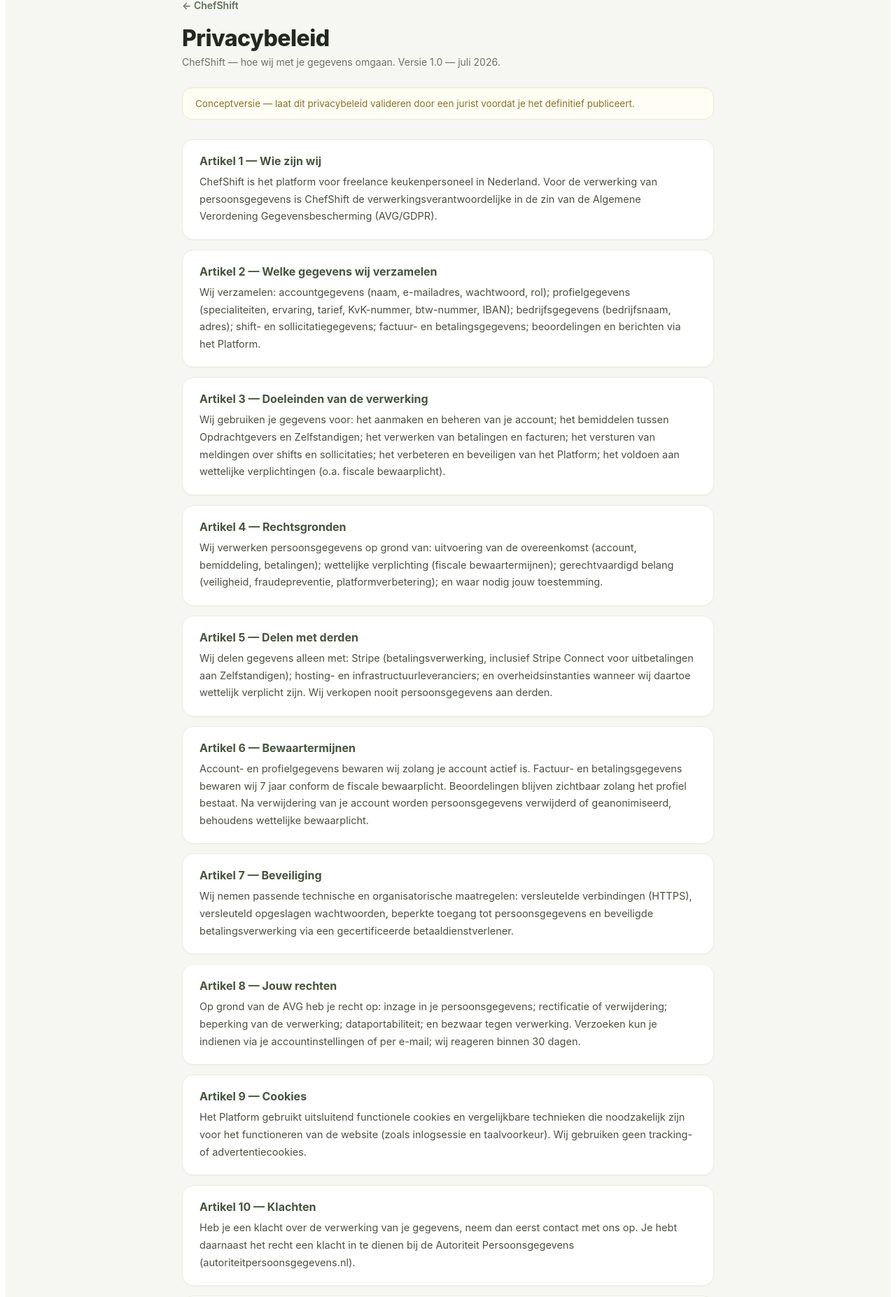
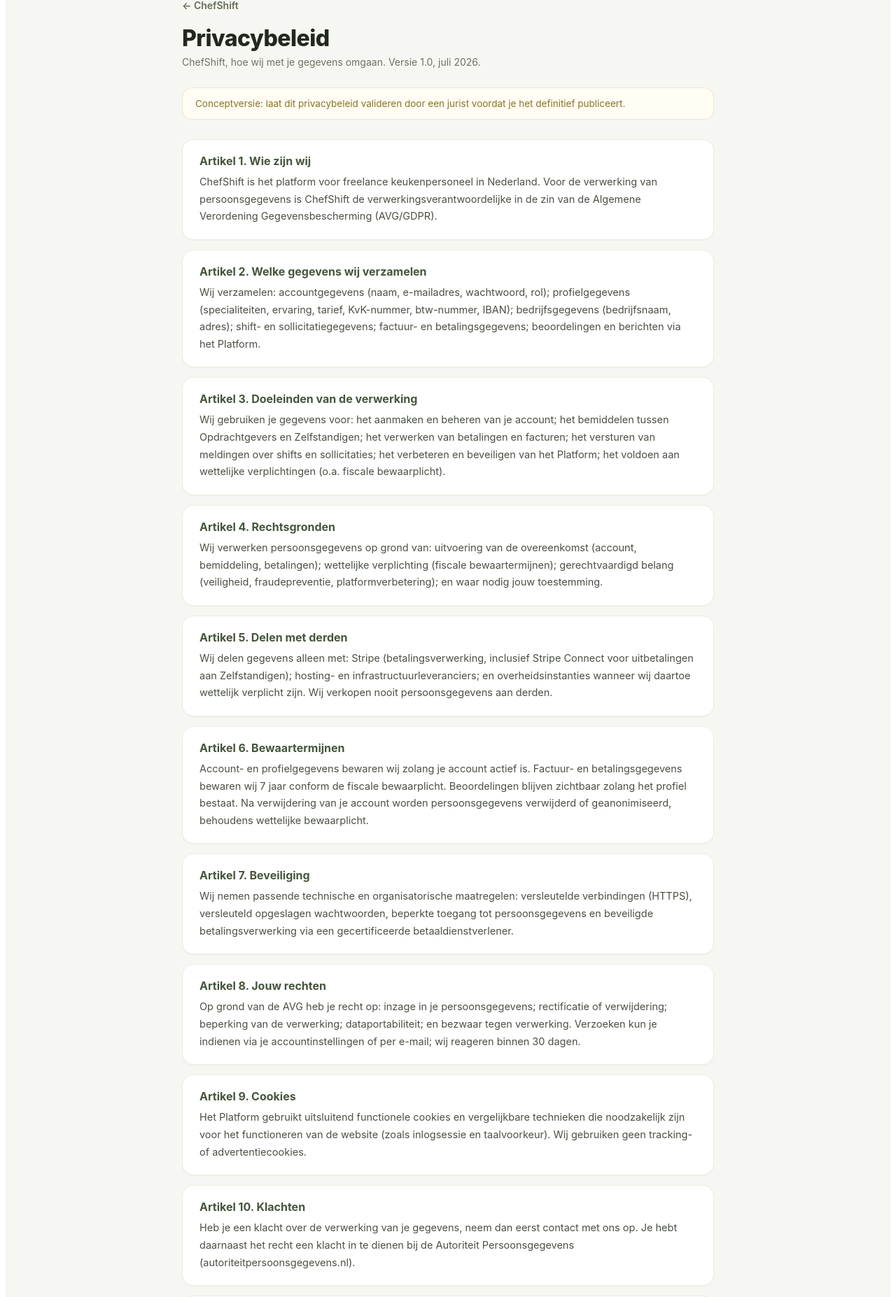
Before and after one commit to Rodisteph/chefshift, a Next.js app: page /privacy in a window 1280 px wide. Shown: the part 59-1913 px from the top of the page at 70% size. Built offline with nearby package versions, Linux system fonts and the light colour scheme.

Commit message:
Privacy: remove em dashes

```diff
--- a/src/app/privacy/page.tsx
+++ b/src/app/privacy/page.tsx
@@ -3,36 +3,36 @@ import { useT } from '../../lib/i18n'
 
 const artikelen: Record<'nl' | 'en', { titre: string; tekst: string }[]> = {
   nl: [
-    { titre: 'Artikel 1 — Wie zijn wij', tekst: 'ChefShift is het platform voor freelance keukenpersoneel in Nederland. Voor de verwerking van persoonsgegevens is ChefShift de verwerkingsverantwoordelijke in de zin van de Algemene Verordening Gegevensbescherming (AVG/GDPR).' },
-    { titre: 'Artikel 2 — Welke gegevens wij verzamelen', tekst: 'Wij verzamelen: accountgegevens (naam, e-mailadres, wachtwoord, rol); profielgegevens (specialiteiten, ervaring, tarief, KvK-nummer, btw-nummer, IBAN); bedrijfsgegevens (bedrijfsnaam, adres); shift- en sollicitatiegegevens; factuur- en betalingsgegevens; beoordelingen en berichten via het Platform.' },
-    { titre: 'Artikel 3 — Doeleinden van de verwerking', tekst: 'Wij gebruiken je gegevens voor: het aanmaken en beheren van je account; het bemiddelen tussen Opdrachtgevers en Zelfstandigen; het verwerken van betalingen en facturen; het versturen van meldingen over shifts en sollicitaties; het verbeteren en beveiligen van het Platform; het voldoen aan wettelijke verplichtingen (o.a. fiscale bewaarplicht).' },
-    { titre: 'Artikel 4 — Rechtsgronden', tekst: 'Wij verwerken persoonsgegevens op grond van: uitvoering van de overeenkomst (account, bemiddeling, betalingen); wettelijke verplichting (fiscale bewaartermijnen); gerechtvaardigd belang (veiligheid, fraudepreventie, platformverbetering); en waar nodig jouw toestemming.' },
-    { titre: 'Artikel 5 — Delen met derden', tekst: 'Wij delen gegevens alleen met: Stripe (betalingsverwerking, inclusief Stripe Connect voor uitbetalingen aan Zelfstandigen); hosting- en infrastructuurleveranciers; en overheidsinstanties wanneer wij daartoe wettelijk verplicht zijn. Wij verkopen nooit persoonsgegevens aan derden.' },
-    { titre: 'Artikel 6 — Bewaartermijnen', tekst: 'Account- en profielgegevens bewaren wij zolang je account actief is. Factuur- en betalingsgegevens bewaren wij 7 jaar conform de fiscale bewaarplicht. Beoordelingen blijven zichtbaar zolang het profiel bestaat. Na verwijdering van je account worden persoonsgegevens verwijderd of geanonimiseerd, behoudens wettelijke bewaarplicht.' },
-    { titre: 'Artikel 7 — Beveiliging', tekst: 'Wij nemen passende technische en organisatorische maatregelen: versleutelde verbindingen (HTTPS), versleuteld opgeslagen wachtwoorden, beperkte toegang tot persoonsgegevens en beveiligde betalingsverwerking via een gecertificeerde betaaldienstverlener.' },
-    { titre: 'Artikel 8 — Jouw rechten', tekst: 'Op grond van de AVG heb je recht op: inzage in je persoonsgegevens; rectificatie of verwijdering; beperking van de verwerking; dataportabiliteit; en bezwaar tegen verwerking. Verzoeken kun je indienen via je accountinstellingen of per e-mail; wij reageren binnen 30 dagen.' },
-    { titre: 'Artikel 9 — Cookies', tekst: 'Het Platform gebruikt uitsluitend functionele cookies en vergelijkbare technieken die noodzakelijk zijn voor het functioneren van de website (zoals inlogsessie en taalvoorkeur). Wij gebruiken geen tracking- of advertentiecookies.' },
-    { titre: 'Artikel 10 — Klachten', tekst: 'Heb je een klacht over de verwerking van je gegevens, neem dan eerst contact met ons op. Je hebt daarnaast het recht een klacht in te dienen bij de Autoriteit Persoonsgegevens (autoriteitpersoonsgegevens.nl).' },
-    { titre: 'Artikel 11 — Wijzigingen', tekst: 'Wij kunnen dit privacybeleid wijzigen. De meest recente versie staat altijd op deze pagina. Bij ingrijpende wijzigingen informeren wij actieve gebruikers per e-mail. Versie 1.0 — juli 2026.' }
+    { titre: 'Artikel 1. Wie zijn wij', tekst: 'ChefShift is het platform voor freelance keukenpersoneel in Nederland. Voor de verwerking van persoonsgegevens is ChefShift de verwerkingsverantwoordelijke in de zin van de Algemene Verordening Gegevensbescherming (AVG/GDPR).' },
+    { titre: 'Artikel 2. Welke gegevens wij verzamelen', tekst: 'Wij verzamelen: accountgegevens (naam, e-mailadres, wachtwoord, rol); profielgegevens (specialiteiten, ervaring, tarief, KvK-nummer, btw-nummer, IBAN); bedrijfsgegevens (bedrijfsnaam, adres); shift- en sollicitatiegegevens; factuur- en betalingsgegevens; beoordelingen en berichten via het Platform.' },
+    { titre: 'Artikel 3. Doeleinden van de verwerking', tekst: 'Wij gebruiken je gegevens voor: het aanmaken en beheren van je account; het bemiddelen tussen Opdrachtgevers en Zelfstandigen; het verwerken van betalingen en facturen; het versturen van meldingen over shifts en sollicitaties; het verbeteren en beveiligen van het Platform; het voldoen aan wettelijke verplichtingen (o.a. fiscale bewaarplicht).' },
+    { titre: 'Artikel 4. Rechtsgronden', tekst: 'Wij verwerken persoonsgegevens op grond van: uitvoering van de overeenkomst (account, bemiddeling, betalingen); wettelijke verplichting (fiscale bewaartermijnen); gerechtvaardigd belang (veiligheid, fraudepreventie, platformverbetering); en waar nodig jouw toestemming.' },
+    { titre: 'Artikel 5. Delen met derden', tekst: 'Wij delen gegevens alleen met: Stripe (betalingsverwerking, inclusief Stripe Connect voor uitbetalingen aan Zelfstandigen); hosting- en infrastructuurleveranciers; en overheidsinstanties wanneer wij daartoe wettelijk verplicht zijn. Wij verkopen nooit persoonsgegevens aan derden.' },
+    { titre: 'Artikel 6. Bewaartermijnen', tekst: 'Account- en profielgegevens bewaren wij zolang je account actief is. Factuur- en betalingsgegevens bewaren wij 7 jaar conform de fiscale bewaarplicht. Beoordelingen blijven zichtbaar zolang het profiel bestaat. Na verwijdering van je account worden persoonsgegevens verwijderd of geanonimiseerd, behoudens wettelijke bewaarplicht.' },
+    { titre: 'Artikel 7. Beveiliging', tekst: 'Wij nemen passende technische en organisatorische maatregelen: versleutelde verbindingen (HTTPS), versleuteld opgeslagen wachtwoorden, beperkte toegang tot persoonsgegevens en beveiligde betalingsverwerking via een gecertificeerde betaaldienstverlener.' },
+    { titre: 'Artikel 8. Jouw rechten', tekst: 'Op grond van de AVG heb je recht op: inzage in je persoonsgegevens; rectificatie of verwijdering; beperking van de verwerking; dataportabiliteit; en bezwaar tegen verwerking. Verzoeken kun je indienen via je accountinstellingen of per e-mail; wij reageren binnen 30 dagen.' },
+    { titre: 'Artikel 9. Cookies', tekst: 'Het Platform gebruikt uitsluitend functionele cookies en vergelijkbare technieken die noodzakelijk zijn voor het functioneren van de website (zoals inlogsessie en taalvoorkeur). Wij gebruiken geen tracking- of advertentiecookies.' },
+    { titre: 'Artikel 10. Klachten', tekst: 'Heb je een klacht over de verwerking van je gegevens, neem dan eerst contact met ons op. Je hebt daarnaast het recht een klacht in te dienen bij de Autoriteit Persoonsgegevens (autoriteitpersoonsgegevens.nl).' },
+    { titre: 'Artikel 11. Wijzigingen', tekst: 'Wij kunnen dit privacybeleid wijzigen. De meest recente versie staat altijd op deze pagina. Bij ingrijpende wijzigingen informeren wij actieve gebruikers per e-mail. Versie 1.0, juli 2026.' }
   ],
   en: [
-    { titre: 'Article 1 — Who we are', tekst: 'ChefShift is the marketplace for freelance kitchen staff in the Netherlands. For the processing of personal data, ChefShift is the data controller within the meaning of the General Data Protection Regulation (GDPR).' },
-    { titre: 'Article 2 — What data we collect', tekst: 'We collect: account data (name, email address, password, role); profile data (specialties, experience, rate, KvK number, VAT number, IBAN); business data (company name, address); shift and application data; invoice and payment data; reviews and messages sent via the Platform.' },
-    { titre: 'Article 3 — Purposes of processing', tekst: 'We use your data for: creating and managing your account; intermediation between Clients and Freelancers; processing payments and invoices; sending notifications about shifts and applications; improving and securing the Platform; and complying with legal obligations (including tax retention requirements).' },
-    { titre: 'Article 4 — Legal bases', tekst: 'We process personal data on the basis of: performance of the contract (account, intermediation, payments); legal obligation (tax retention periods); legitimate interest (security, fraud prevention, platform improvement); and, where required, your consent.' },
-    { titre: 'Article 5 — Sharing with third parties', tekst: 'We only share data with: Stripe (payment processing, including Stripe Connect for payouts to Freelancers); hosting and infrastructure providers; and public authorities where we are legally required to do so. We never sell personal data to third parties.' },
-    { titre: 'Article 6 — Retention periods', tekst: 'Account and profile data is kept while your account is active. Invoice and payment data is retained for 7 years in accordance with tax retention obligations. Reviews remain visible while the profile exists. After deletion of your account, personal data is deleted or anonymised, except where legal retention obligations apply.' },
-    { titre: 'Article 7 — Security', tekst: 'We take appropriate technical and organisational measures: encrypted connections (HTTPS), encrypted storage of passwords, restricted access to personal data, and secure payment processing via a certified payment service provider.' },
-    { titre: 'Article 8 — Your rights', tekst: 'Under the GDPR you have the right to: access your personal data; rectification or deletion; restriction of processing; data portability; and objection to processing. You can submit requests via your account settings or by email; we respond within 30 days.' },
-    { titre: 'Article 9 — Cookies', tekst: 'The Platform only uses functional cookies and similar techniques that are necessary for the website to function (such as login session and language preference). We do not use tracking or advertising cookies.' },
-    { titre: 'Article 10 — Complaints', tekst: 'If you have a complaint about the processing of your data, please contact us first. You also have the right to file a complaint with the Dutch Data Protection Authority (Autoriteit Persoonsgegevens, autoriteitpersoonsgegevens.nl).' },
-    { titre: 'Article 11 — Changes', tekst: 'We may amend this privacy policy. The most recent version is always available on this page. In case of significant changes, we will inform active users by email. Version 1.0 — July 2026.' }
+    { titre: 'Article 1. Who we are', tekst: 'ChefShift is the marketplace for freelance kitchen staff in the Netherlands. For the processing of personal data, ChefShift is the data controller within the meaning of the General Data Protection Regulation (GDPR).' },
+    { titre: 'Article 2. What data we collect', tekst: 'We collect: account data (name, email address, password, role); profile data (specialties, experience, rate, KvK number, VAT number, IBAN); business data (company name, address); shift and application data; invoice and payment data; reviews and messages sent via the Platform.' },
+    { titre: 'Article 3. Purposes of processing', tekst: 'We use your data for: creating and managing your account; intermediation between Clients and Freelancers; processing payments and invoices; sending notifications about shifts and applications; improving and securing the Platform; and complying with legal obligations (including tax retention requirements).' },
+    { titre: 'Article 4. Legal bases', tekst: 'We process personal data on the basis of: performance of the contract (account, intermediation, payments); legal obligation (tax retention periods); legitimate interest (security, fraud prevention, platform improvement); and, where required, your consent.' },
+    { titre: 'Article 5. Sharing with third parties', tekst: 'We only share data with: Stripe (payment processing, including Stripe Connect for payouts to Freelancers); hosting and infrastructure providers; and public authorities where we are legally required to do so. We never sell personal data to third parties.' },
+    { titre: 'Article 6. Retention periods', tekst: 'Account and profile data is kept while your account is active. Invoice and payment data is retained for 7 years in accordance with tax retention obligations. Reviews remain visible while the profile exists. After deletion of your account, personal data is deleted or anonymised, except where legal retention obligations apply.' },
+    { titre: 'Article 7. Security', tekst: 'We take appropriate technical and organisational measures: encrypted connections (HTTPS), encrypted storage of passwords, restricted access to personal data, and secure payment processing via a certified payment service provider.' },
+    { titre: 'Article 8. Your rights', tekst: 'Under the GDPR you have the right to: access your personal data; rectification or deletion; restriction of processing; data portability; and objection to processing. You can submit requests via your account settings or by email; we respond within 30 days.' },
+    { titre: 'Article 9. Cookies', tekst: 'The Platform only uses functional cookies and similar techniques that are necessary for the website to function (such as login session and language preference). We do not use tracking or advertising cookies.' },
+    { titre: 'Article 10. Complaints', tekst: 'If you have a complaint about the processing of your data, please contact us first. You also have the right to file a complaint with the Dutch Data Protection Authority (Autoriteit Persoonsgegevens, autoriteitpersoonsgegevens.nl).' },
+    { titre: 'Article 11. Changes', tekst: 'We may amend this privacy policy. The most recent version is always available on this page. In case of significant changes, we will inform active users by email. Version 1.0, July 2026.' }
   ]
 }
 
 const titres = {
-  nl: { h1: 'Privacybeleid', sub: 'ChefShift — hoe wij met je gegevens omgaan. Versie 1.0 — juli 2026.', disclaimer: 'Conceptversie — laat dit privacybeleid valideren door een jurist voordat je het definitief publiceert.' },
-  en: { h1: 'Privacy Policy', sub: 'ChefShift — how we handle your data. Version 1.0 — July 2026.', disclaimer: 'Draft version — have this privacy policy validated by a lawyer before publishing it definitively.' }
+  nl: { h1: 'Privacybeleid', sub: 'ChefShift, hoe wij met je gegevens omgaan. Versie 1.0, juli 2026.', disclaimer: 'Conceptversie: laat dit privacybeleid valideren door een jurist voordat je het definitief publiceert.' },
+  en: { h1: 'Privacy Policy', sub: 'ChefShift, how we handle your data. Version 1.0, July 2026.', disclaimer: 'Draft version: have this privacy policy validated by a lawyer before publishing it definitively.' }
 }
 
 const FONT = '"Sora","Inter","Helvetica Neue",Arial,sans-serif'
```
